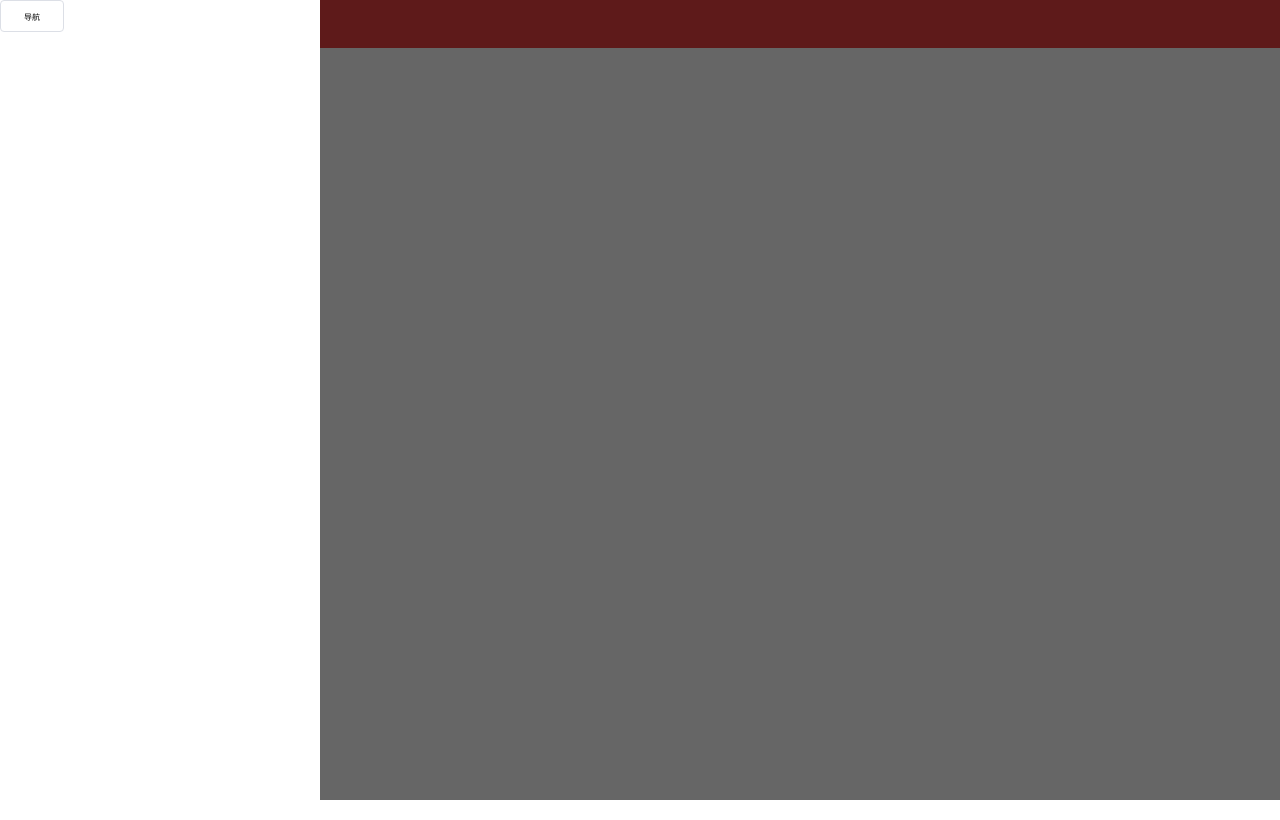
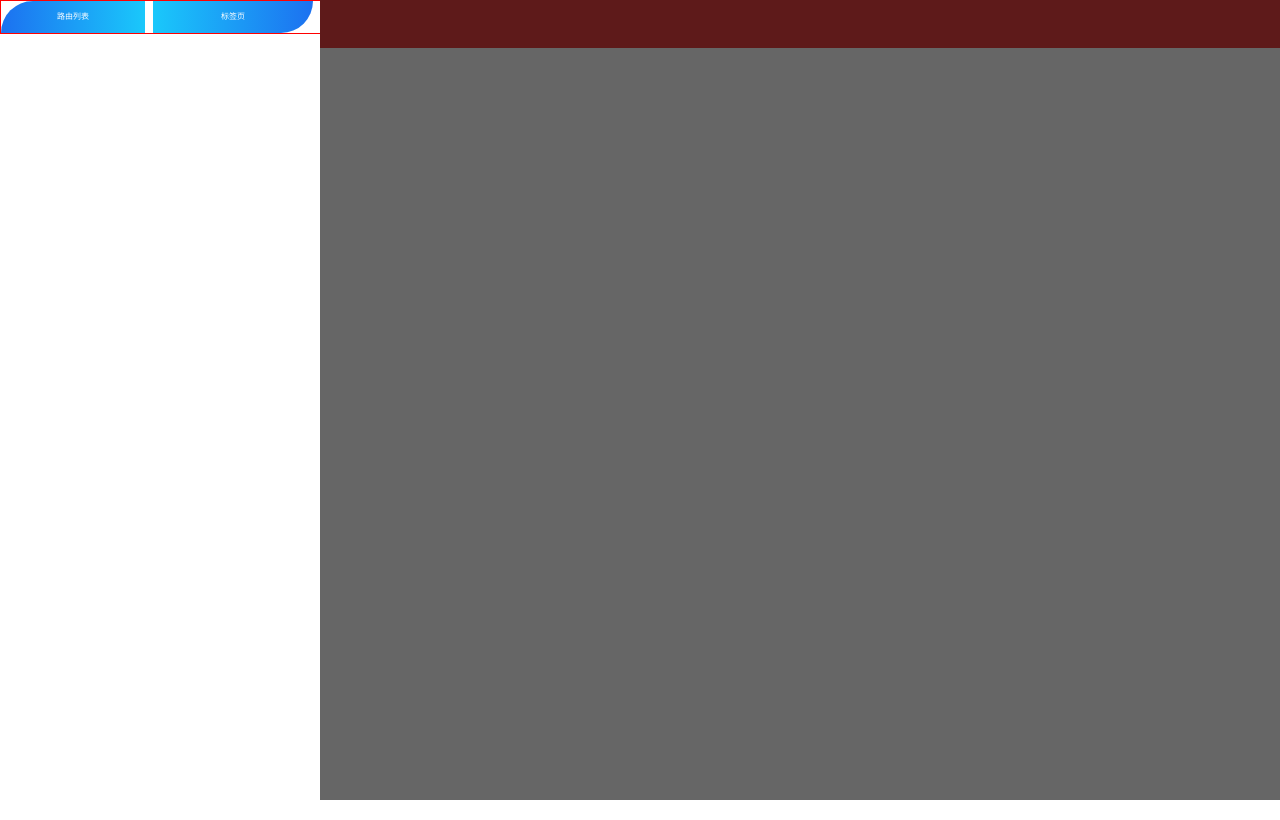
Before and after one commit to 1026809058/notepad, a Vue app: page / in a window 1280 px wide. Both pictures are taken after a click on the element 72 px from the left and 24 px from the top of the page. Built offline with nearby package versions, Linux system fonts and the light colour scheme.

Commit message:
标签切换按钮

```diff
--- a/src/components/globalComponents/nButton.vue
+++ b/src/components/globalComponents/nButton.vue
@@ -3,11 +3,10 @@
     :style="{
       width: `${sizeW}rem`,
       height: `${sizeH}rem`,
-      fontSize: `${fontSize}rem`,
       color: `${color}`,
       background: `${background}`,
     }"
-    :class="className"
+    :class="type"
   >
     <slot></slot>
   </button>
@@ -36,14 +35,9 @@ export default defineComponent({
       default: "",
     },
     //按钮样式
-    className: {
+    type: {
       type: String,
       default: "btn-routine-01",
-    },
-    //字体大小
-    fontSize: {
-      type: [Number, String],
-      default: 0.5,
     },
   },
 });
@@ -53,24 +47,34 @@ button {
   min-width: 4rem;
   min-height: 2rem;
   padding: 0.1rem 0.5rem;
+  font-size: 0.5rem;
   border-radius: 4px;
+  outline: none;
+  border: 0.1rem solid #dcdfe6;
 }
 .btn-routine-01 {
   background-color: white;
   border: 0.1rem solid #dcdfe6;
-  &:active {
-    background-color: rgb(236, 245, 255);
-    color: rgb(136, 158, 255);
-  }
   &:visited {
     background-color: rgb(236, 245, 255);
     color: rgb(136, 158, 255);
+    border: 0.1rem solid rgb(136, 158, 255);
   }
   &:hover {
     background-color: rgb(236, 245, 255);
     color: rgb(136, 158, 255);
   }
+  &:active {
+    background-color: rgb(236, 245, 255);
+    color: rgb(136, 158, 255);
+    border: 0.1rem solid rgb(136, 158, 255);
+  }
 }
 .btn-bevel-01 {
+  &:active {
+    background-color: rgb(236, 245, 255);
+    color: rgb(136, 158, 255);
+    border: 0.1rem solid rgb(136, 158, 255);
+  }
 }
 </style>
--- /dev/null
+++ b/src/components/globalComponents/switchBtn.vue
@@ -0,0 +1,55 @@
+<template>
+  <div class="switch-btn">
+    <div class="switch-btn-1">{{ labelLeft }}</div>
+    <div class="span"></div>
+    <div class="switch-btn-2">{{ labelRight }}</div>
+  </div>
+</template>
+<script lang="ts">
+import { defineComponent } from "vue";
+export default defineComponent({
+  name: "SwitchBtn",
+  props: {
+    labelLeft: {
+      type: String,
+      default: "",
+    },
+    labelRight: {
+      type: String,
+      default: "",
+    },
+  },
+});
+</script>
+<style lang="scss" scoped>
+$width: 100%;
+$height: 2rem;
+.switch-btn {
+  font-size: 0.5rem;
+  border: 0.1rem solid red;
+  color: #fff;
+  text-align: center;
+  line-height: 2rem;
+  width: $width;
+  height: $height;
+  cursor: pointer;
+  display: flex;
+  .switch-btn-1 {
+    width: 45%;
+    height: 100%;
+    border-radius: 2rem 0 0 0;
+    background: linear-gradient(to right, #1c71f0, #1ac8fb);
+  }
+  .switch-btn-2 {
+    width: 50%;
+    height: 100%;
+    border-radius: 0 0 2rem 0;
+    background: linear-gradient(to right, #1ac8fb, #1c71f0);
+  }
+  .span {
+    width: 0.5rem;
+    height: 2rem;
+    transform: skewX(-45deg);
+  }
+}
+</style>
--- a/src/views/system/framework/head/index.vue
+++ b/src/views/system/framework/head/index.vue
@@ -20,13 +20,15 @@
   <!--侧边菜单弹窗-->
   <side-window v-model:show="show" :isRight="false">
     <template v-slot:header>
-      <NButton>导航</NButton>
+      <switch-btn labelLeft="路由列表" labelRight="标签页"></switch-btn>
     </template>
   </side-window>
 </template>
 <script lang="ts">
 import { defineComponent, ref, watch } from "vue";
+import SwitchBtn from "../../../../components/globalComponents/SwitchBtn.vue";
 export default defineComponent({
+  components: { SwitchBtn },
   name: "Head",
   setup() {
     let show = ref<Boolean>(false);
```
